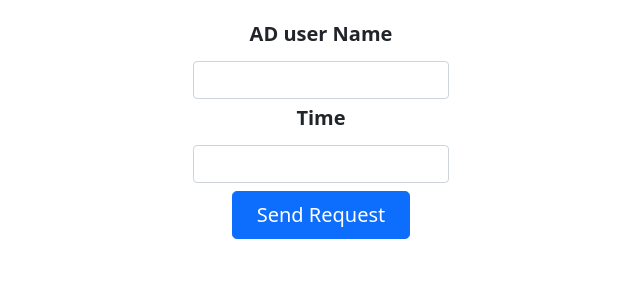
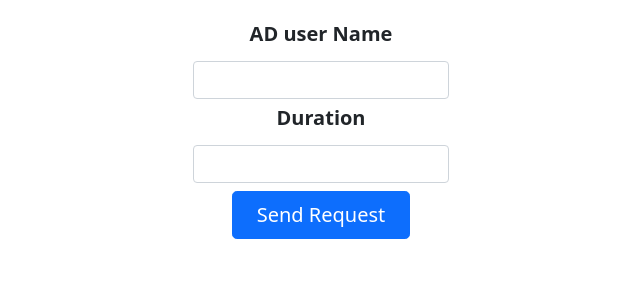
Before and after one commit to georges-hayek/UsersPortal, a Flask app: page / in a window 1280 px wide. Shown: the part 245-545 px from the top of the page, without its empty margins (319-959 px from the left). Run offline with Flask 2, Linux system fonts and the light colour scheme; some libraries are stand-ins or nearby versions.

Commit message:
Update index.html

```diff
--- a/templates/index.html
+++ b/templates/index.html
@@ -21,7 +21,7 @@
                 <div class="d-grid gap-2 d-sm-flex justify-content-sm-center align-items-center my-1">
                     <input type="text" class="form-control" id="name" name="name" style="max-width: 256px;">
                   </div>
-                <label for="name" class="form-label fw-bold fs-5">Time</label>
+                <label for="name" class="form-label fw-bold fs-5">Duration</label>
                 <div class="d-grid gap-2 d-sm-flex justify-content-sm-center align-items-center my-1">
                     <input type="text" class="form-control" id="time" name="time" style="max-width: 256px;">
                 </div>
```
